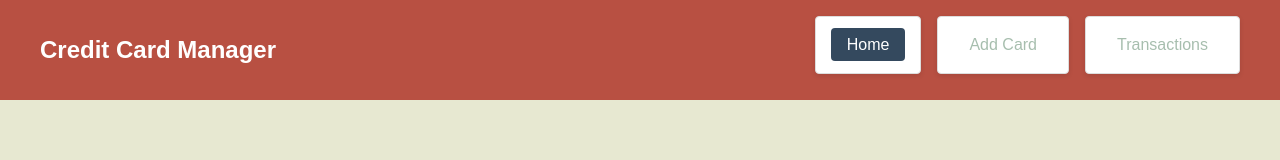
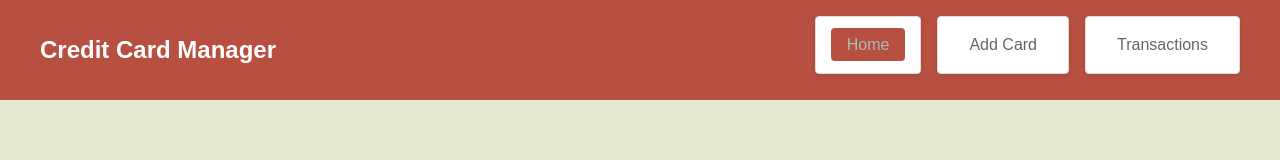
Before and after one commit to Microchesst/credit-card, an Angular app in the folder credit-card/: page / in a window 1280 px wide. Shown: the top 160 px of the page. Built offline with nearby package versions, Linux system fonts and the light colour scheme; no server answers.

Commit message:
matching colors

```diff
--- a/credit-card/src/app/navbar/navbar.component.ts
+++ b/credit-card/src/app/navbar/navbar.component.ts
@@ -45,15 +45,15 @@ import { RouterModule } from '@angular/router';
       margin-left: 1rem;
     }
     .nav-links a {
-      color: #A7BEAE;  /* Light grey color for better visibility */
+      color: #666;  /* Light grey color for better visibility */
       text-decoration: none;
       padding: 0.5rem 1rem;
       border-radius: var(--border-radius);
       transition: background-color 0.3s, color 0.3s;
     }
     .nav-links a:hover, .nav-links a.active {
-      background-color: #34495e;  /* Slightly lighter than the navbar for contrast */
-      color: white;
+      background-color: #B85042;  /* Slightly lighter than the navbar for contrast */
+      color: #A7BEAE;
     }
   `]
 })
--- a/credit-card/src/styles.css
+++ b/credit-card/src/styles.css
@@ -1,7 +1,7 @@
 /* You can add global styles to this file, and also import other style files */
 :root {
     --primary-color: #A7BEAE;
-    --secondary-color: #ff4081;
+    --secondary-color: #B85042;
     --background-color: #E7E8D1;
     --text-color: #000000;
     --border-color: #ddd;
```
